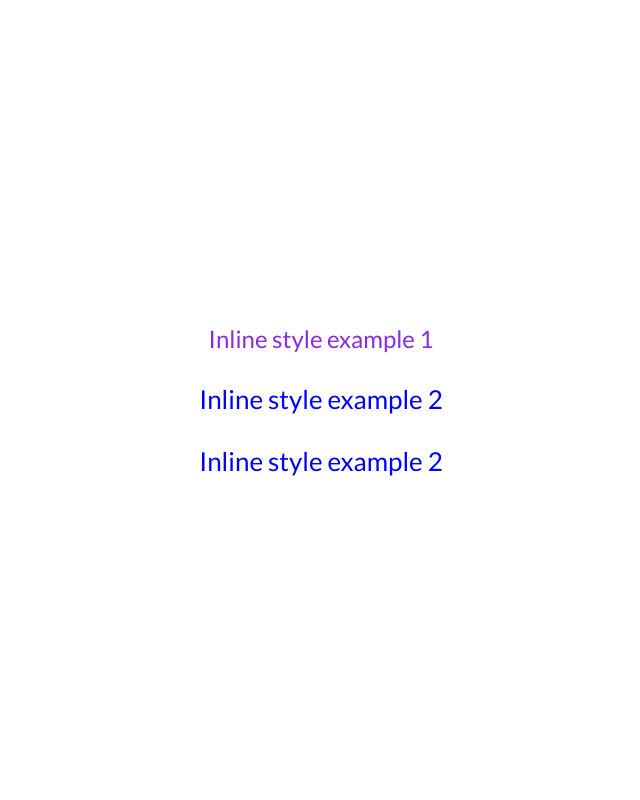
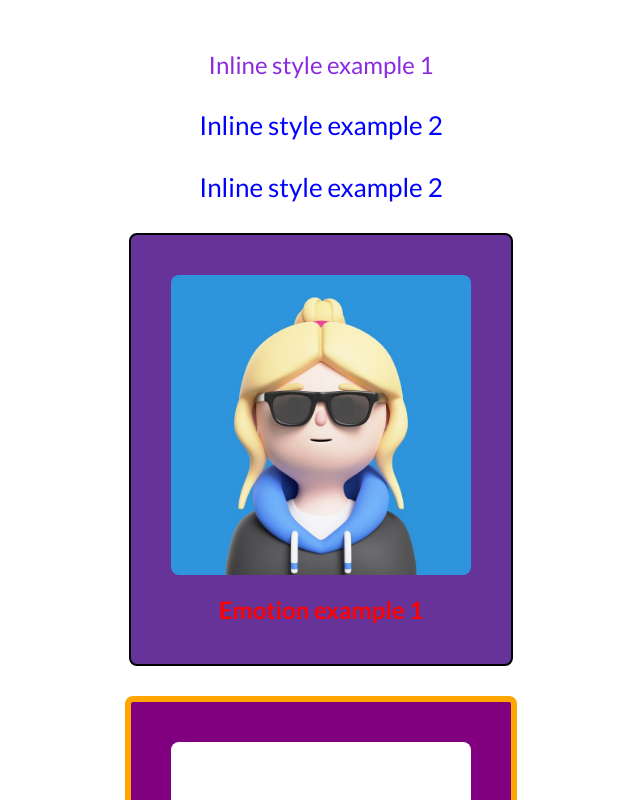
Before and after one commit to Alla-web/React_52m_1_fs_TS, a React (Vite) app: page / in a window 1280 px wide. Shown: the top 800 px of the page, without its empty margins (319-959 px from the left). Built offline with nearby package versions, Linux system fonts and the light colour scheme.

Commit message:
lesson 8

```diff
--- a/src/App.css
+++ /dev/null
@@ -1,5 +0,0 @@
-.app {
-  display: flex;
-  flex-direction: column;
-  flex: 1;
-}
--- a/src/App.tsx
+++ b/src/App.tsx
@@ -1,4 +1,4 @@
-import "./App.css";
+import GlobalStyles from "./styles/GlobalStyles";
 
 //lessons
 // import Lesson06 from "./lessons/lesson06/Lesson06";
@@ -15,7 +15,7 @@ import Lesson08 from "./lessons/Lesson08/Lesson08";
 function App() {
   return (
     <>
-      <div className="app">
+        <GlobalStyles/>
         {/* --------------Topic: TypeScript Introduction */}
         {/* <Lesson06 /> */}
         {/* --------------Topic: Object types, enum */}
@@ -23,7 +23,6 @@ function App() {
         {/* <Selflearning07/> */}
         {/* --------------Topic: Styling components */}
         <Lesson08/>
-      </div>
     </>
   );
 }
--- a/src/components/Button/Button.tsx
+++ b/src/components/Button/Button.tsx
@@ -1,6 +1,7 @@
 //сборщик упрощает импорт стилей только в компонент
 import "./styles.css";
 import { ButtonProps } from "./types";
+import { MainButton } from "./styles";
 
 //создаём интерфейс и переносим его в отдельный файл
 // interface ButtonProps {
@@ -11,9 +12,9 @@ import { ButtonProps } from "./types";
 
 function Button({ name = "SEND", type = "button", onClick }: ButtonProps) {
   return (
-    <button className="main-button" type={type} onClick={onClick}>
+    <MainButton type={type} onClick={onClick}>
       {name}
-    </button>
+    </MainButton>
   );
 }
 
--- /dev/null
+++ b/src/components/Button/styles.ts
@@ -0,0 +1,14 @@
+import styled from "@emotion/styled";
+
+export const MainButton = styled.button`
+  width: 100%;
+  min-height: 70px;
+  padding: 20px 54px;
+  background-color: #1f27f5;
+  color: white;
+  border: none;
+  border-radius: 4px;
+  font-size: 20px;
+  font-weight: 600;
+  cursor: pointer;
+`;
--- a/src/index.css
+++ /dev/null
@@ -1,26 +0,0 @@
-@import url(https://fonts.googleapis.com/css?family=Lato:100,100italic,300,300italic,regular,italic,700,700italic,900,900italic);
-
-* {
-  box-sizing: border-box;
-}
-body,
-html {
-  height: 100%;
-  margin: 0;
-  padding: 0;
-}
-h1,
-h2,
-h3,
-h4,
-h5,
-h6,
-p {
-  margin: 0;
-  padding: 0;
-}
-#root {
-  display: flex;
-  min-height: 100%;
-  font-family: Lato, sans-serif;
-}
--- a/src/lessons/Lesson08/Lesson08.tsx
+++ b/src/lessons/Lesson08/Lesson08.tsx
@@ -1,6 +1,14 @@
 //Стилизация
 //1 способ - использование обычного CSS
 import "./styles.css";
+import Examole1 from '../../assets/Foto/Image20250127122523.jpg'
+import Examole2 from '../../assets/Foto/Image20250127122557.jpg'
+
+//3-й способ - использование библиотеки emotion (использование стилизованых компонентов)
+import { BoxInfo } from "./styles";
+import { Text } from "./styles";
+import { Image } from "./styles";
+import { ContentContainer } from "./styles";
 
 function Lesson08() {
   //Объект для inline styles - относится ко 2-му способу
@@ -17,6 +25,20 @@ function Lesson08() {
       </div>
       <p style={textStyle}>Inline style example 2</p>
       <div style={textStyle}>Inline style example 2</div>
+      {/* Использование стилизованых компонентов */}
+      <BoxInfo primary>
+        <ContentContainer>
+          <Image src={Examole1}/>
+          <Text>Emotion example 1</Text>
+        </ContentContainer>
+      </BoxInfo>
+      <BoxInfo>
+        {" "}
+        <ContentContainer>
+          <Image src={Examole2}/>
+          <Text>Emotion example 2</Text>
+        </ContentContainer>
+      </BoxInfo>
     </div>
   );
 }
--- a/src/lessons/Lesson08/styles.css
+++ b/src/lessons/Lesson08/styles.css
@@ -5,4 +5,5 @@
   justify-content: center;
   gap: 30px;
   flex: 1;
+  padding: 50px;
 }
--- /dev/null
+++ b/src/lessons/Lesson08/styles.ts
@@ -0,0 +1,56 @@
+//импортируем emotion обязательно из styled
+import styled from "@emotion/styled";
+import { css } from "@emotion/react";
+
+//Создаём интерфейс для Props стилизованного элемента BoxInfo
+interface BoxInfoStyledProps {
+  primary?: boolean;
+}
+
+//Шаблоны стилей для переиспользования
+const boxBasicStyles = css`
+  display: flex;
+  align-items: center;
+  justify-content: center;
+  padding: 20px;
+`;
+
+export const BoxInfo = styled.div<BoxInfoStyledProps>`
+  //подстановка созданной переменной стилей (стр 11)
+  ${boxBasicStyles}
+  min-width: 300px;
+  min-height: 300px;
+  /* background-color: rebeccapurple; */
+  //Добавление логики через Props для использования различных свойств
+  background-color: ${(props) => (props.primary ? "rebeccapurple" : "purple")};
+  /* border: 2px solid black; */
+  //Добавление логики при помощи декомпозиции
+  border: ${({ primary }) =>
+    primary ? "2px solid black" : "6px solid orange"};
+  border-radius: 8px;
+  color: yellow;
+  font-size: 26px;
+  font-weight: bold;
+
+  //пример работы с псевдоклассами
+  &:hover{
+    background-color: #EC4DFA;
+  }
+`;
+
+export const ContentContainer = styled.div`
+  ${boxBasicStyles}
+  flex-direction: column;
+  gap: 20px;
+  border-color: gray;
+`;
+
+export const Image = styled.img`
+  width: 300px;
+  border-radius: 8px;
+`;
+
+export const Text = styled.p`
+  font-size: 24px;
+  color: red;
+`;
--- a/src/main.tsx
+++ b/src/main.tsx
@@ -1,6 +1,5 @@
 // import { StrictMode } from 'react'
 import { createRoot } from 'react-dom/client'
-import './index.css'
 import App from './App.tsx'
 
 createRoot(document.getElementById('root')!).render(
--- /dev/null
+++ b/src/styles/GlobalStyles.tsx
@@ -0,0 +1,37 @@
+import { Global, css } from "@emotion/react";
+
+const globalStyles = css`
+  @import url(https://fonts.googleapis.com/css?family=Lato:100,100italic,300,300italic,regular,italic,700,700italic,900,900italic);
+
+  * {
+    box-sizing: border-box;
+  }
+  body,
+  html {
+    height: 100%;
+    margin: 0;
+    padding: 0;
+  }
+  h1,
+  h2,
+  h3,
+  h4,
+  h5,
+  h6,
+  p {
+    margin: 0;
+    padding: 0;
+  }
+  #root {
+    display: flex;
+    min-height: 100%;
+    font-family: Lato, sans-serif;
+  }
+`;
+
+
+function GlobalStyles (){
+    return<Global styles={globalStyles}/>
+}
+
+export default GlobalStyles;
```
Also changed, not shown: src/components/Button/styles.css (deleted, +0 -13 lines), src/assets/Foto/Image20250127122523.jpg (added), src/assets/Foto/Image20250127122557.jpg (added).
